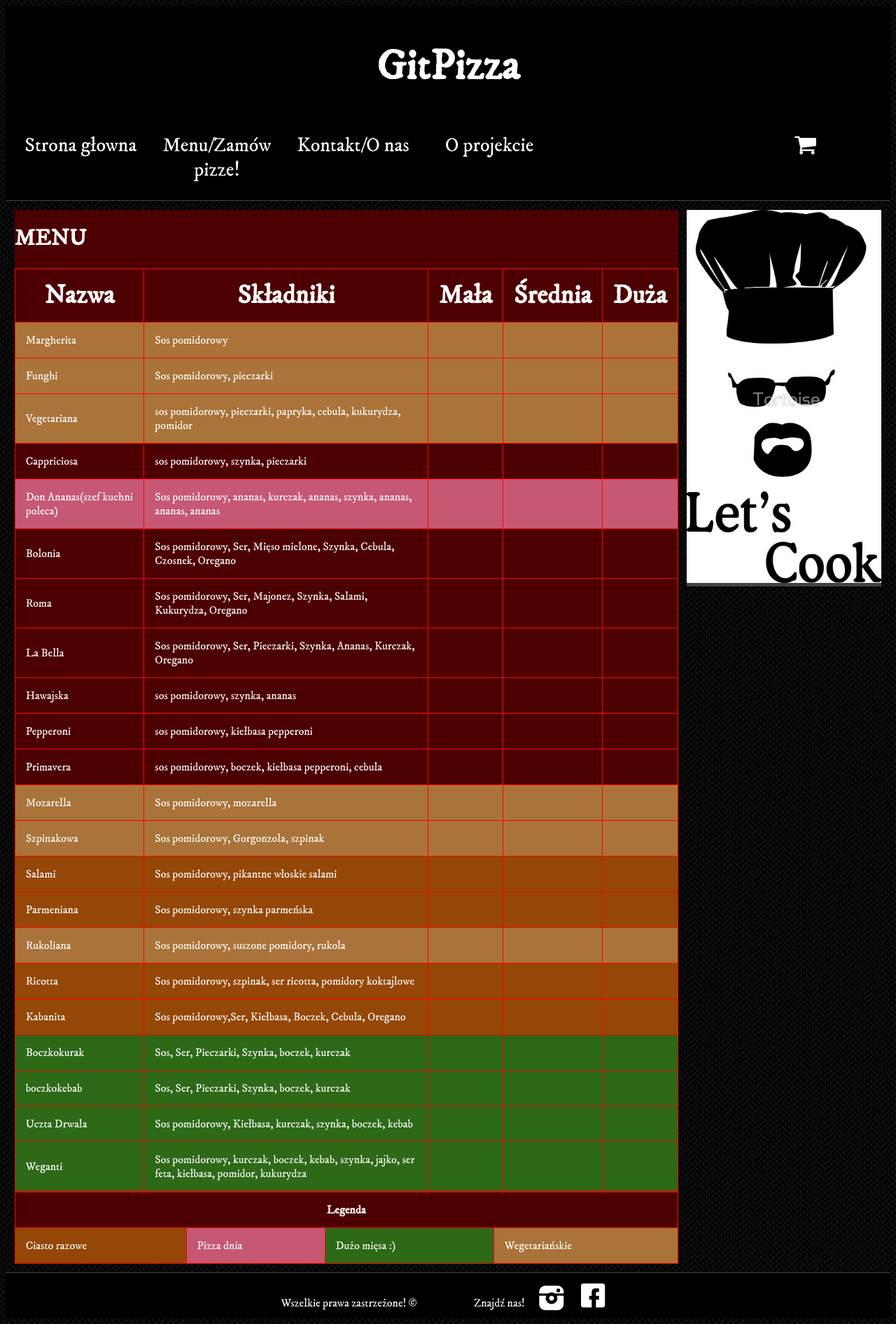
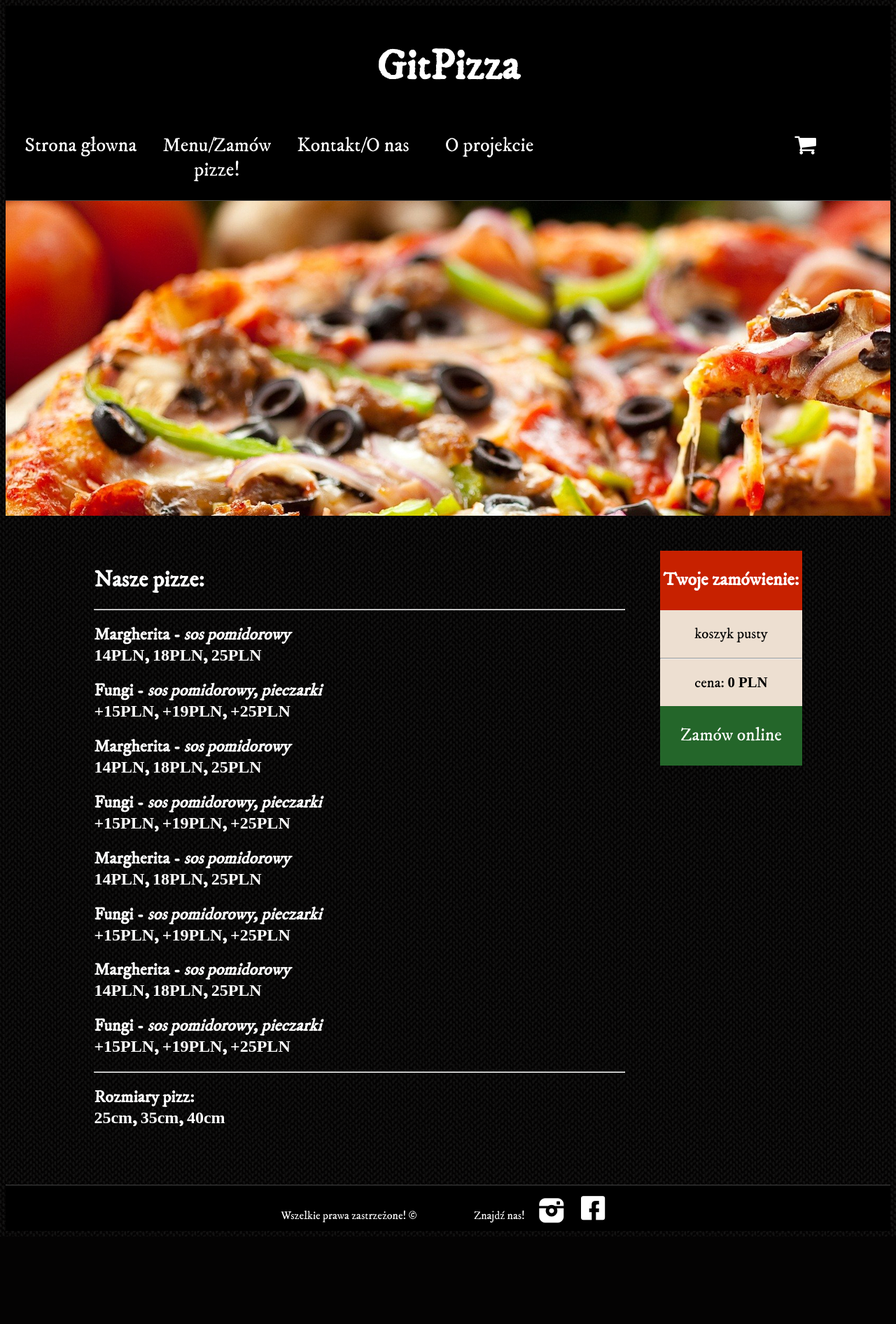
Before and after one commit to dorotawejdman/Pizza, a Django app: template Django/gitpizza/menu/templates/menu/index.html in a window 1280 px wide. Shown: the whole page at 70% size. After the commit the page ends 1767 px from the top, so only its background shows below. Run offline with Django 3.2, Linux system fonts and the light colour scheme; the template is opened without the code that fills it, so the values that code supplies are empty.

Commit message:
menu pizz

```diff
--- a/Django/gitpizza/menu/static/menu/css/style.css
+++ b/Django/gitpizza/menu/static/menu/css/style.css
@@ -209,3 +209,47 @@
 	{
 		font-size:230%;
 	}
+
+	#order {
+	    width: 80%;
+
+	    margin-left: auto;
+	    margin-right: auto;
+	    padding-top: 50px;
+	}
+
+	#order_content {
+	    width: 75%;
+	    margin-right: 5%;
+	    float: left;
+	}
+
+	#order_menu {
+        background-color: #EDDFD1;
+	    width: 20%;
+	    float: left;
+	    border-radius: 25px;
+
+	    text-align: center;
+	}
+
+	a.order_button {
+	    display: block;
+	    margin-bottom: 0px;
+	    width: 100%;
+	    background-color: #24662A;
+	    height: 85px;
+	    line-height: 85px;
+	    font-size: 160%;
+
+	    color: #FFF;
+	    text-decoration: none;
+	}
+
+	a.order_button:hoover {
+        font-size: 600%;
+	}
+
+	b {
+	    font-family: Ariel;
+	}
--- a/Django/gitpizza/menu/templates/menu/base.html
+++ b/Django/gitpizza/menu/templates/menu/base.html
@@ -9,8 +9,8 @@
 	<meta name="description" content="Najlepsza, tania pizza z dowozem w Krakowie, czyli szybkie jedzenie na zamówienie"/>
 	<meta name="keywords" content="pizza, jedzenie, tanio, kraków, dowóz, najlepsza" />
 	<meta http-equiv="X-UA-Compatible" content="IE=edge,chrome=1"/>
-	<link rel="stylesheet" href="{% static 'mainpage/css/style.css'%}" type="text/css">
-	<link rel="stylesheet" href="{% static 'mainpage/css/fontello/css/bucket.css'%} " type="text/css">
+	<link rel="stylesheet" href="{% static 'menu/css/style.css'%}" type="text/css">
+	<link rel="stylesheet" href="{% static 'menu/css/fontello/css/bucket.css'%} " type="text/css">
 	<link href="https://fonts.googleapis.com/css?family=Crete+Round|IM+Fell+DW+Pica|Varela+Round" rel="stylesheet">
 
 </head>
@@ -34,19 +34,10 @@
 	</div>
 	</div>
 
+	<div style="background-image: url('{% static 'menu/css/images/pizza.jpg' %}'); width: 100%; height: 450px; background-color: #000"></div>
+
     {% block body %}
 	{% endblock %}
-
-	<div id=ad>
-
-		<a
-		target="_blank"
-		title="Zobacz gdzie inspirowali się nasi kucharze i przenieś się tam kosztując naszej pizzy!"
-		href="https://www.google.pl/search?q=italia&source=lnms&tbm=isch&sa=X&ved=0ahUKEwiCwvnT1PHTAhUhJ5oKHW6YAVgQ_AUICygC&biw=1536&bih=687#tbm=isch&q=italian+view">
-		<img src="{% static 'mainpage/css/images/coo1k.jpg'%}" style="width:100%;height:50%">
-
-		</a>
-	</div>
 
 	<div id=footer>
 		Wszelkie prawa zastrzeżone! &copy;
--- a/Django/gitpizza/menu/templates/menu/index.html
+++ b/Django/gitpizza/menu/templates/menu/index.html
@@ -3,215 +3,47 @@
 
 {% block body %}
 
-    <div id=menupizzy>
+    <div id="order">
+		<div id="order_content">
+			<h1>Nasze pizze:</h1>
+			<hr>
 
-			<h1>MENU</h1>
-			<table>
-					<tr  id=head>
-						<th>Nazwa</th>
-						<th>Składniki</th>
-						<th>Mała</th>
-						<th>Średnia</th>
-						<th>Duża</th>
-					</tr>
+			<h2>Margherita - <i>sos pomidorowy</i></br>
+				<b>14PLN</b>, <b>18PLN</b>, <b>25PLN</b></h2>
+			<h2>Fungi - <i>sos pomidorowy, pieczarki</i></br>
+				<b>+15PLN</b>, <b>+19PLN</b>, <b>+25PLN</b></h2>
+			<h2>Margherita - <i>sos pomidorowy</i></br>
+				<b>14PLN</b>, <b>18PLN</b>, <b>25PLN</b></h2>
+			<h2>Fungi - <i>sos pomidorowy, pieczarki</i></br>
+				<b>+15PLN</b>, <b>+19PLN</b>, <b>+25PLN</b></h2>
+			<h2>Margherita - <i>sos pomidorowy</i></br>
+				<b>14PLN</b>, <b>18PLN</b>, <b>25PLN</b></h2>
+			<h2>Fungi - <i>sos pomidorowy, pieczarki</i></br>
+				<b>+15PLN</b>, <b>+19PLN</b>, <b>+25PLN</b></h2>
+			<h2>Margherita - <i>sos pomidorowy</i></br>
+				<b>14PLN</b>, <b>18PLN</b>, <b>25PLN</b></h2>
+			<h2>Fungi - <i>sos pomidorowy, pieczarki</i></br>
+				<b>+15PLN</b>, <b>+19PLN</b>, <b>+25PLN</b></h2>
 
-					<tr id=orange>
-						<td>Margherita</td>
-						<td>Sos pomidorowy</td>
-						<td></td>
-						<td></td>
-						<td></td>
+			<hr>
+			<h2>Rozmiary pizz: <br/>
+				<b>25cm</b>, <b>35cm</b>, <b>40cm</b></h2>
+			</h2>
 
-					</tr>
-					<tr id=orange>
-						<td>Funghi</td>
-						<td>Sos pomidorowy, pieczarki</td>
-						<td></td>
-						<td></td>
-						<td></td>
+		</br></br></br>
+		</div>
+		<div id="order_menu">
+			<h1 style="display: block; margin-top: 0px; width: 100%; background-color: #C72100; height: 85px; line-height: 85px; font-size: 160%;">Twoje zamówienie:</h1>
 
-					</tr>
-					<tr id=orange>
-						<td>Vegetariana</td>
-						<td>sos pomidorowy, pieczarki, papryka, cebula, kukurydza, pomidor</td>
-						<td></td>
-						<td></td>
-						<td></td>
-
-					</tr>
-					<tr>
-						<td>Cappriciosa</td>
-						<td>sos pomidorowy, szynka, pieczarki</td>
-						<td></td>
-						<td></td>
-						<td></td>
-
-					</tr>
-					<tr id=dnia>
-						<td>Don Ananas(szef kuchni poleca)</td>
-						<td>Sos pomidorowy, ananas, kurczak, ananas, szynka, ananas, ananas, ananas</td>
-						<td></td>
-						<td></td>
-						<td></td>
-
-					</tr>
-					<tr>
-						<td>Bolonia</td>
-						<td>Sos pomidorowy, Ser, Mięso mielone, Szynka, Cebula, Czosnek, Oregano</td>
-						<td></td>
-						<td></td>
-						<td></td>
-
-					</tr>
-					<tr>
-						<td>Roma</td>
-						<td>Sos pomidorowy, Ser, Majonez, Szynka, Salami, Kukurydza, Oregano</td>
-						<td></td>
-						<td></td>
-						<td></td>
-
-					</tr>
-					<tr>
-						<td>La Bella</td>
-						<td>Sos pomidorowy, Ser, Pieczarki, Szynka, Ananas, Kurczak, Oregano</td>
-						<td></td>
-						<td></td>
-						<td></td>
-
-					</tr>
-					<tr>
-						<td>Hawajska</td>
-						<td>sos pomidorowy, szynka, ananas</td>
-						<td></td>
-						<td></td>
-						<td></td>
-
-					</tr>
-					<tr>
-						<td>Pepperoni</td>
-						<td>sos pomidorowy, kiełbasa pepperoni</td>
-						<td></td>
-						<td></td>
-						<td></td>
-
-					</tr>
-					<tr>
-						<td>Primavera</td>
-						<td>sos pomidorowy, boczek, kiełbasa pepperoni, cebula</td>
-						<td></td>
-						<td></td>
-						<td></td>
-
-					</tr>
-					<tr id=orange>
-						<td>Mozarella</td>
-						<td>Sos pomidorowy, mozarella</td>
-						<td></td>
-						<td></td>
-						<td></td>
-
-					</tr>
-					<tr id=orange>
-						<td>Szpinakowa</td>
-						<td>Sos pomidorowy, Gorgonzola, szpinak</td>
-						<td></td>
-						<td></td>
-						<td></td>
-
-					</tr>
-					<tr id=brown>
-						<td>Salami</td>
-						<td>Sos pomidorowy, pikantne włoskie salami</td>
-						<td></td>
-						<td></td>
-						<td></td>
-
-					</tr>
-					<tr id=brown>
-						<td>Parmeniana</td>
-						<td>Sos pomidorowy, szynka parmeńska</td>
-						<td></td>
-						<td></td>
-						<td></td>
-
-					</tr>
-					<tr id=orange>
-						<td>Rukoliana</td>
-						<td>Sos pomidorowy, suszone pomidory, rukola</td>
-						<td></td>
-						<td></td>
-						<td></td>
-
-					</tr>
-					<tr id=brown>
-						<td>Ricotta</td>
-						<td>Sos pomidorowy, szpinak, ser ricotta, pomidory koktajlowe</td>
-						<td></td>
-						<td></td>
-						<td></td>
-
-					</tr>
-					<tr id=brown>
-						<td>Kabanita</td>
-						<td>Sos pomidorowy,Ser, Kiełbasa, Boczek, Cebula, Oregano </td>
-						<td></td>
-						<td></td>
-						<td></td>
-
-					</tr>
-					<tr id=green>
-						<td>Boczkokurak</td>
-						<td>Sos, Ser, Pieczarki, Szynka, boczek, kurczak</td>
-						<td></td>
-						<td></td>
-						<td></td>
-
-					</tr>
-					<tr id=green >
-						<td>boczkokebab</td>
-						<td>Sos, Ser, Pieczarki, Szynka, boczek, kurczak</td>
-						<td></td>
-						<td></td>
-						<td></td>
-
-					</tr>
-					<tr id=green>
-						<td>Uczta Drwala</td>
-						<td>Sos pomidorowy, Kiełbasa, kurczak, szynka, boczek, kebab</td>
-						<td></td>
-						<td></td>
-						<td></td>
-
-					</tr>
-					<tr id=green>
-						<td>Weganti</td>
-						<td>Sos pomidorowy, kurczak, boczek, kebab, szynka, jajko, ser feta, kiełbasa, pomidor, kukurydza</td>
-						<td></td>
-						<td></td>
-						<td></td>
-
-					</tr>
+			<p style="color: #000; font-size: 130%;">
+			koszyk pusty</br><hr></p>
+			<p style="color: #000; font-size: 130%;">
+			cena: <b style="font-family: Ariel;">0 PLN</b>
+				</br></p>
 
 
-
-
-
-
-			</table>
-
-			<table>
-				<tr >
-					<th colspan="4">Legenda</th>
-				</tr>
-				<tr>
-					<td id=brown>Ciasto razowe</td>
-					<td id=dnia>Pizza dnia</td>
-					<td id=green> Dużo mięsa :)</td>
-					<td id=orange>Wegetariańskie</td>
-
-				</tr>
-			</table>
-
+			<a href="" class="order_button">Zamów online</a>
+		</div>
 	</div>
 
 {% endblock %}
--- a/Django/gitpizza/static/menu.html
+++ b/Django/gitpizza/static/menu.html
@@ -223,11 +223,6 @@
 
 					</tr>
 
-
-
-
-
-
 			</table>
 
 			<table>
```
Also changed, not shown: Django/gitpizza/menu/static/menu/css/images/pizza.jpg (added).
